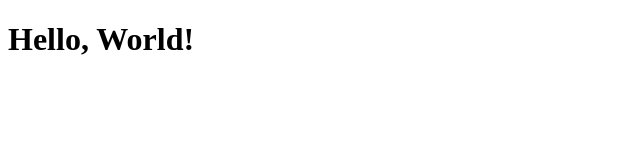
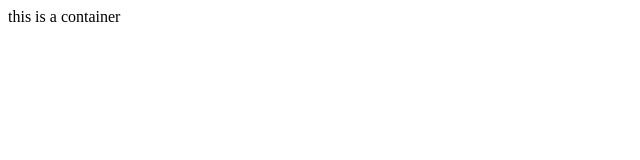
Before and after one commit to omsuryawanshi786/Portfolio-Website-Project, a plain HTML site: page index.html in a window 1280 px wide. Shown: the whole page, without its empty margins (0-640 px from the left). Drawn offline with Linux system fonts and the light colour scheme.

Commit message:
changed html file

```diff
--- a/index.html
+++ b/index.html
@@ -7,6 +7,6 @@
     <title>Personal Portfolio Website</title>
 </head>
 <body>
-    <h1>Hello, World!</h1>
+    <div>this is a container</div>
 </body>
 </html>
```
